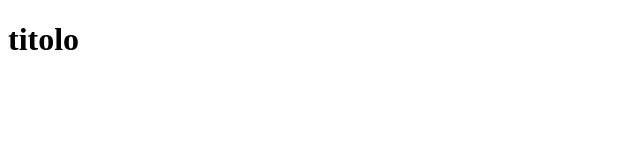
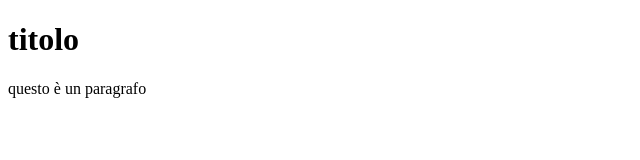
Before and after one commit to silhth/Bootcamp_week2, a plain HTML site: page index.html in a window 1280 px wide. Shown: the whole page, without its empty margins (0-640 px from the left). Drawn offline with Linux system fonts and the light colour scheme.

Commit message:
add paragraph

```diff
--- a/index.html
+++ b/index.html
@@ -22,6 +22,7 @@
         <!--header-->
         <header>
             <h1>titolo</h1>
+            <p>questo è un paragrafo</p>
         </header>
 
         <div>
```
